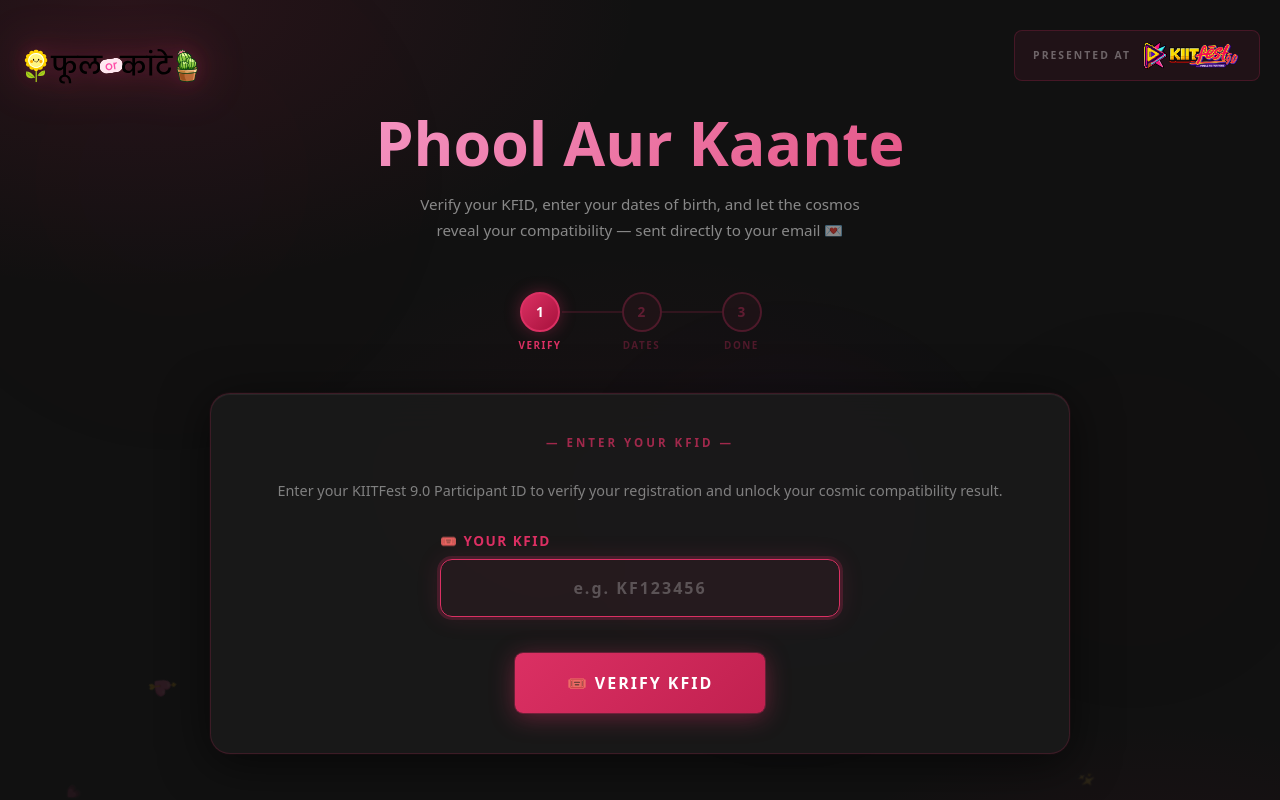
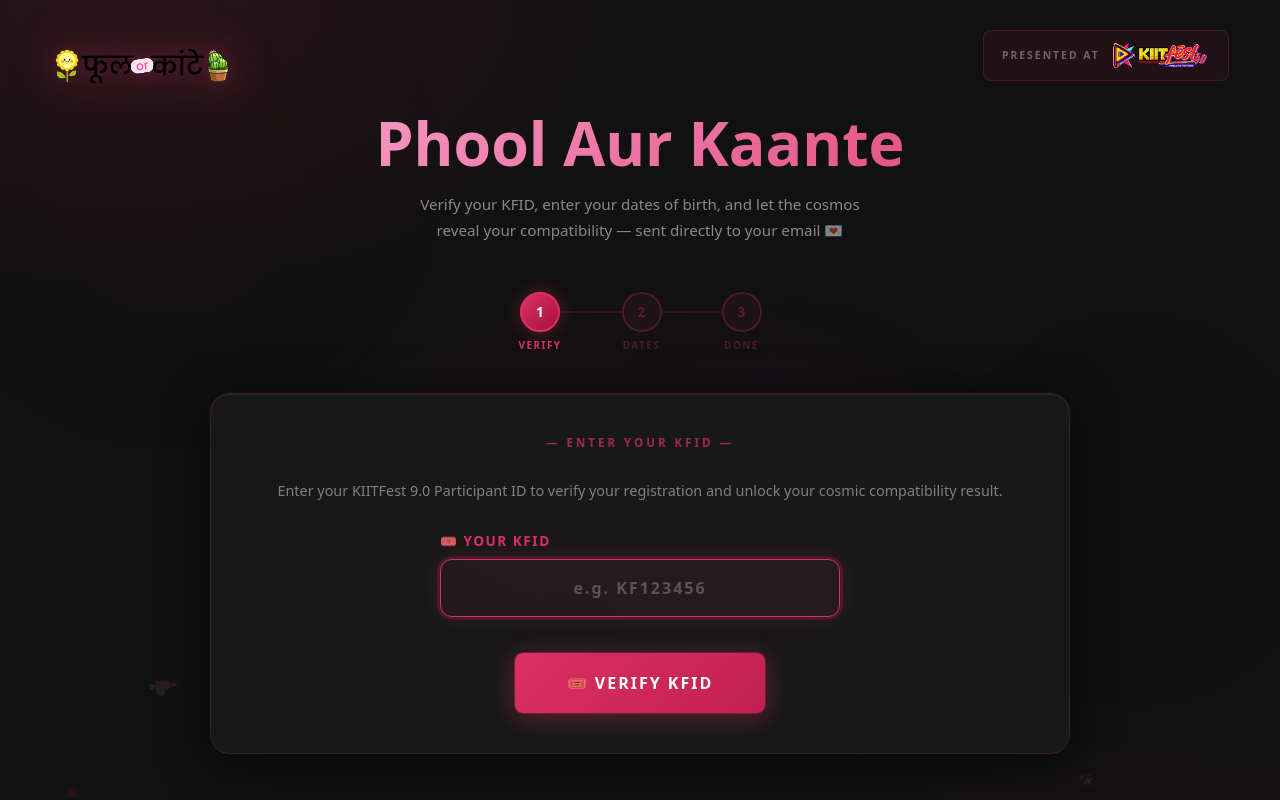
Before and after one commit to JeetDas5/PhoolAurKaante, a Next.js app: page / in a window 1280 px wide. Shown: the top 800 px of the page. Built offline with nearby package versions, Linux system fonts and the light colour scheme; what zeptomail would draw is missing.

Commit message:
sizing fix

```diff
--- a/app/page.js
+++ b/app/page.js
@@ -677,17 +677,19 @@ export default function Home() {
         }}
       >
         {/* ── HEADER ── */}
-        <div style={{
+        <div
+          style={{
             width: "100%",
-        maxWidth: "1300px",
+            maxWidth: "92vw",
             margin: "0 auto",
-        }}>
+          }}
+        >
           <div style={{ marginBottom: 48, position: "relative" }}>
             <a
               href="https://phool-aur-kaante.vercel.app/"
               target="_blank"
               rel="noopener noreferrer"
-            style={{ display: "flex", alignSelf:"flex-start" }}
+              style={{ display: "flex", alignSelf: "flex-start" }}
             >
             <Image
               src="/logo.svg"
```
Lines whose indentation alone changed are shown as unchanged.
